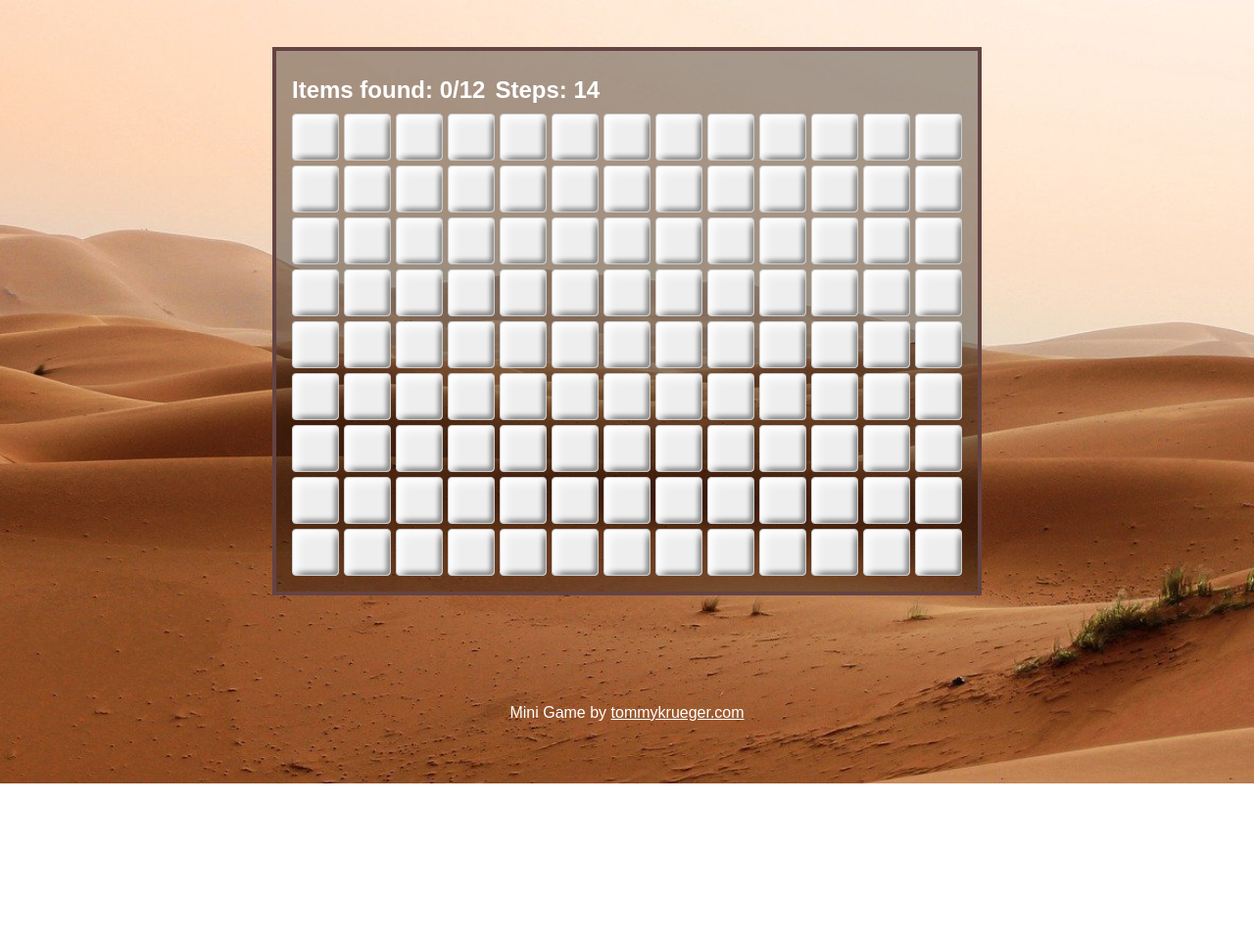
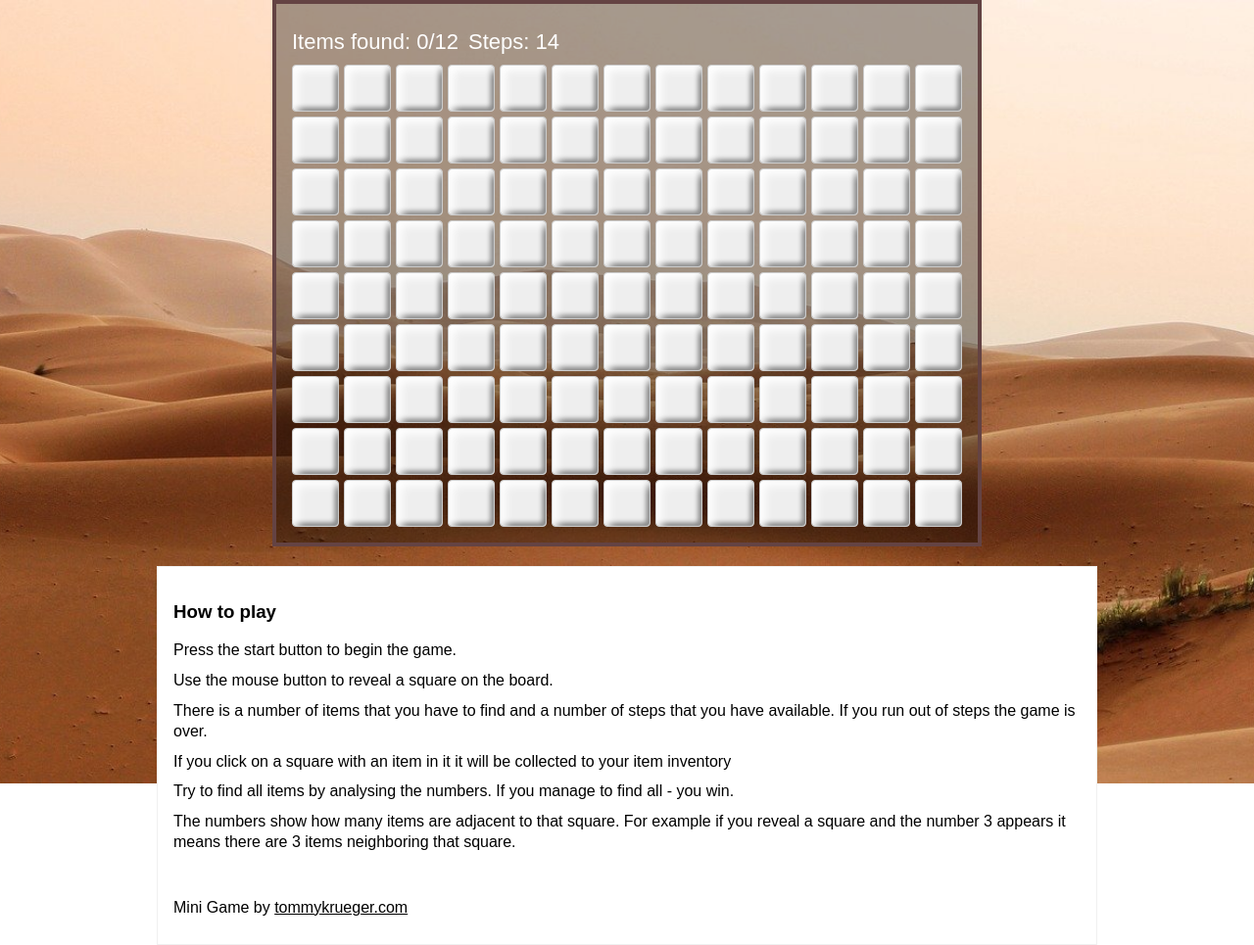
Before and after one commit to tommykrueger/ItemSweeper, a plain HTML site: page index.html in a window 1280 px wide. Shown: the whole page at 98% size. Before the commit the page ends 800 px from the top, so only its background shows below. Drawn offline with Linux system fonts and the light colour scheme.

Commit message:
code: cleanup code and comments

```diff
--- a/Cell.js
+++ b/Cell.js
@@ -21,5 +21,4 @@ export default class Cell {
             `.cell[data-xpos="${this.xpos}"][data-ypos="${this.ypos}"]`
         );
     }
-
 }
--- a/MiniGame.js
+++ b/MiniGame.js
@@ -44,7 +44,7 @@ export default class MiniGame extends HTMLElement {
             return;
         }
         this.attr[name] = newValue;
-        // console.log(name, oldValue, newValue);
+        this.startGame();
     }
 
     /**
@@ -52,6 +52,13 @@ export default class MiniGame extends HTMLElement {
      */
     connectedCallback() {
         this.startGame();
+    }
+
+    /**
+     * This function is called when the component is removed from the DOM
+     */
+    disconnectedCallback() {
+        // todo remove all listeners ?
     }
 
     startGame() {
@@ -91,7 +98,6 @@ export default class MiniGame extends HTMLElement {
 
                 cell.setAttribute('data-xpos', c);
                 cell.setAttribute('data-ypos', r);
-                // cell.innerHTML = cellObj.value;
 
                 this.body.appendChild(cell);
                 this.addClickHandler(cell);
@@ -101,12 +107,6 @@ export default class MiniGame extends HTMLElement {
         this.availableSteps = parseInt(this.attr.steps);
     }
 
-    /**
-     * This function is called when the component is removed from the DOM
-     */
-    disconnectedCallback() {
-        // this.reset();
-    }
 
     initGridCells() {
         for (let r=0; r<this.attr.rows; r++) {
@@ -117,12 +117,12 @@ export default class MiniGame extends HTMLElement {
         }
     }
     placeItems() {
-        let nrow, ncol, row, col;
+        let newRow, newCol;
         while (this.itemsAssigned < this.attr.items) {
-            nrow = Math.floor(Math.random() * this.attr.rows);
-            ncol = Math.floor(Math.random() * this.attr.cols);
+            newRow = Math.floor(Math.random() * this.attr.rows);
+            newCol = Math.floor(Math.random() * this.attr.cols);
 
-            let cell = this.grid[nrow][ncol];
+            let cell = this.grid[newRow][newCol];
 
             if (!cell.isItem) {
                 cell.isItem = true;
@@ -172,14 +172,13 @@ export default class MiniGame extends HTMLElement {
             const cellElement = cell.getElement(this.body);
 
             cell.isRevealed = true;
-            cellElement.classList.add("revealed", `adj-${cell.value}`);
-            cellElement.textContent = (cell.value != 0) ? cell.value : '';
+            cellElement.classList.add('revealed', `adj-${cell.value}`);
+            cellElement.textContent = (cell.value !== 0) ? cell.value : '';
 
             if (cell.isItem) {
                 this.itemsFound++;
                 this.checkGameOver();
             } else if (cell.value === 0) {
-                //if the clicked cell has 0 adjacent mines, we need to recurse to clear out all adjacent 0 cells
                 const adjCells = this.getAdjacentCells(cell.ypos, cell.xpos);
                 for (let i=0, len=adjCells.length; i<len; i++) {
                     this.revealCell(adjCells[i]);
@@ -192,8 +191,6 @@ export default class MiniGame extends HTMLElement {
         this.shadowRoot.querySelector('.items-found').innerHTML = `Items found: ${this.itemsFound}/${this.attr.items}`;
         this.shadowRoot.querySelector('.steps-available').innerHTML = `Steps: ${this.availableSteps}`;
     }
-
-
 
     addClickHandler(cell) {
         cell.addEventListener("click", (e) => {
@@ -241,7 +238,7 @@ export default class MiniGame extends HTMLElement {
         this.modalSlot.style.display = 'flex';
 
         this.modalSlot.querySelector('#restart-btn').addEventListener('click', () => {
-           this.startGame();
+            this.startGame();
             this.modalSlot.style.display = 'none';
         });
     }
@@ -251,4 +248,5 @@ export default class MiniGame extends HTMLElement {
     }
 }
 
+// register the <mini-game> html tag to the browser
 customElements.define("mini-game", MiniGame);
--- a/index.html
+++ b/index.html
@@ -23,13 +23,21 @@ body {
   height: 100%;
   max-width: 960px;
   margin: 0 auto;
+  display: block;
+}
+.main-content {
+  margin: 20px auto;
+  padding: 1em;
+  display: block;
+  border: 1px solid #f0f0f0;
+  background-color: white;
+}
+mini-game {
   display: flex;
   justify-content: center;
-  align-items: center;
-  flex-wrap: wrap;
 }
 a {
-  color: white;
+  color: black;
   text-decoration: underline;
 }
 a:hover {
@@ -37,8 +45,8 @@ a:hover {
 }
 p {
   width: 100%;
-  color: white;
-  text-align: center;
+  margin: 0 0 10px 0;
+  line-height: 1.3;
 }
 </style>
 
@@ -61,7 +69,7 @@ p {
         box-sizing: border-box;
       }
       .mini-game {
-        width: 100%;
+        width: auto;
         display: block;
         margin: 0 auto;
         padding: 1em;
@@ -77,8 +85,7 @@ p {
       .steps-available {
         margin-right: 10px;
         color: white;
-        font-size: 24px;
-        font-weight: bold;
+        font-size: 22px;
       }
       .mini-game-body {
         max-width: var(--width);
@@ -177,7 +184,24 @@ p {
 <body>
     <div class="page">
         <mini-game cols="13" rows="9" items="12" steps="14"></mini-game>
-        <p>Mini Game by <a href="https://tommykrueger.com">tommykrueger.com</a></p>
+
+        <main class="main-content">
+            <h3>How to play</h3>
+            <p>Press the start button to begin the game.</p>
+            <p>Use the mouse button to reveal a square on the board.</p>
+            <p>There is a number of items that you have to find and a number of steps that you have available.
+                If you run out of steps the game is over.
+            </p>
+            <p>If you click on a square with an item in it it will be collected to your item inventory</p>
+            <p>Try to find all items by analysing the numbers. If you manage to find all - you win.</p>
+            <p>
+                The numbers show how many items are adjacent to that square.
+                For example if you reveal a square and the number 3 appears it means there are 3 items neighboring that square.
+            </p>
+            <br><br>
+            <p>Mini Game by <a href="https://tommykrueger.com">tommykrueger.com</a></p>
+        </main>
+
 
         <style>
             mini-game {
```
Also changed, not shown: 1 other file.
